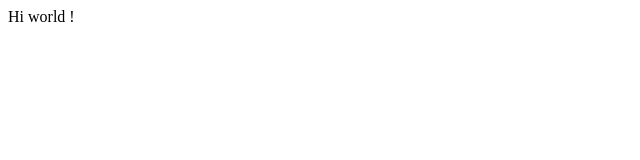
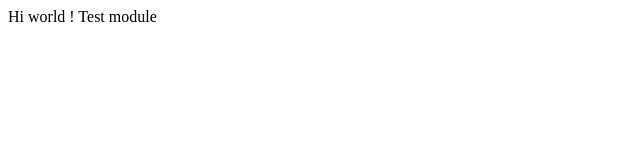
Before and after one commit to vivekdtiwari/vivekdtiwari.github.io, a website: page index.html in a window 1280 px wide. Shown: the full height of the page, 0-640 px from the left. Drawn offline with Linux system fonts and the light colour scheme.

Commit message:
Git local branch fix.

```diff
--- a/index.html
+++ b/index.html
@@ -6,5 +6,6 @@
   </head>
   <body>
 Hi world !
+Test module
   </body>
 </html>
```
